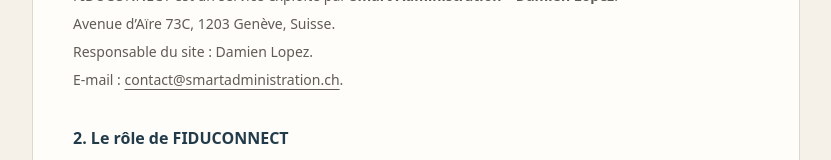
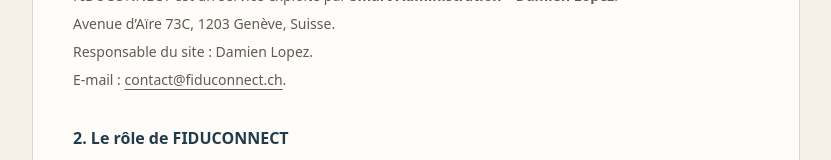
Before and after one commit to lopezdamien/fiduconnect, a Next.js app: page /mentions-legales in a window 1280 px wide. Shown: the part 394-554 px from the top of the page, without its empty margins (224-1055 px from the left). Built offline with nearby package versions, Linux system fonts and the light colour scheme; no server answers.

Commit message:
Use dedicated FiduConnect contact mailbox

```diff
--- a/app/api/lead/route.ts
+++ b/app/api/lead/route.ts
@@ -48,7 +48,7 @@
             return failure(403, 'Merci d’envoyer votre demande depuis le formulaire FiduConnect.');
         }
         if (process.env.NODE_ENV === 'production' && !PRODUCTION_LEADS_ENABLED) {
-            return failure(503, 'Le formulaire est temporairement indisponible. Écrivez-nous à contact@smartadministration.ch.');
+            return failure(503, 'Le formulaire est temporairement indisponible. Écrivez-nous à contact@fiduconnect.ch.');
         }
         const body = await readLeadBody(request);
 
@@ -87,7 +87,7 @@
 
         if (!resendApiKey || !fromEmail || !toEmail) {
             console.error('lead.configuration_missing');
-            return failure(503, 'Le formulaire est temporairement indisponible. Écrivez-nous à contact@smartadministration.ch.');
+            return failure(503, 'Le formulaire est temporairement indisponible. Écrivez-nous à contact@fiduconnect.ch.');
         }
 
         const resend = new Resend(resendApiKey);
@@ -113,7 +113,7 @@
 
         if (error) {
             console.error('lead.send_failed');
-            return failure(502, 'L’envoi a échoué. Merci de réessayer ou de nous écrire à contact@smartadministration.ch.');
+            return failure(502, 'L’envoi a échoué. Merci de réessayer ou de nous écrire à contact@fiduconnect.ch.');
         }
 
         return NextResponse.json({ ok: true }, { headers: responseHeaders });
--- a/app/confidentialite/page.tsx
+++ b/app/confidentialite/page.tsx
@@ -14,7 +14,7 @@
             <section>
                 <h2>1. Responsable du traitement</h2>
                 <p>Smart Administration – Damien Lopez, Avenue d’Aïre 73C, 1203 Genève, Suisse, exploite FIDUCONNECT et est responsable du traitement de vos demandes.</p>
-                <p>Contact pour vos données : <a href="mailto:contact@smartadministration.ch">contact@smartadministration.ch</a>.</p>
+                <p>Contact pour vos données : <a href="mailto:contact@fiduconnect.ch">contact@fiduconnect.ch</a>.</p>
             </section>
             <section>
                 <h2>2. Informations recueillies</h2>
@@ -67,7 +67,7 @@
             <section>
                 <h2>9. Vos droits</h2>
                 <p>Dans les conditions prévues par la loi, vous pouvez demander l’accès à vos données, leur rectification ou leur suppression, et faire valoir les autres droits applicables. Vous pouvez nous indiquer que vous ne souhaitez plus donner suite.</p>
-                <p className="mt-3">Écrivez à <a href="mailto:contact@smartadministration.ch">contact@smartadministration.ch</a>. Nous pouvons vérifier votre identité de manière proportionnée avant de communiquer des informations personnelles. Vous pouvez également contacter le <a href="https://www.edoeb.admin.ch/fr" rel="noopener noreferrer">Préposé fédéral à la protection des données et à la transparence</a>.</p>
+                <p className="mt-3">Écrivez à <a href="mailto:contact@fiduconnect.ch">contact@fiduconnect.ch</a>. Nous pouvons vérifier votre identité de manière proportionnée avant de communiquer des informations personnelles. Vous pouvez également contacter le <a href="https://www.edoeb.admin.ch/fr" rel="noopener noreferrer">Préposé fédéral à la protection des données et à la transparence</a>.</p>
             </section>
         </LegalPage>
     );
--- a/app/mentions-legales/page.tsx
+++ b/app/mentions-legales/page.tsx
@@ -14,7 +14,7 @@
             <section>
                 <h2>1. Exploitant et contact</h2>
                 <p>FIDUCONNECT est un service exploité par <strong>Smart Administration – Damien Lopez</strong>.</p>
-                <p>Avenue d’Aïre 73C, 1203 Genève, Suisse.<br />Responsable du site : Damien Lopez.<br />E-mail : <a href="mailto:contact@smartadministration.ch">contact@smartadministration.ch</a>.</p>
+                <p>Avenue d’Aïre 73C, 1203 Genève, Suisse.<br />Responsable du site : Damien Lopez.<br />E-mail : <a href="mailto:contact@fiduconnect.ch">contact@fiduconnect.ch</a>.</p>
             </section>
             <section>
                 <h2>2. Le rôle de FIDUCONNECT</h2>
--- a/lib/seo.ts
+++ b/lib/seo.ts
@@ -79,7 +79,7 @@
         url: SITE_URL,
         description:
             "FiduConnect aide les entreprises genevoises à identifier et comparer des partenaires fiduciaires adaptés, gratuitement et sans engagement.",
-        email: 'contact@smartadministration.ch',
+        email: 'contact@fiduconnect.ch',
         areaServed: {
             '@type': 'AdministrativeArea',
             name: AREA_SERVED,
```
Also changed, not shown: 4 other files (tests, documents, lock files or other folders).
